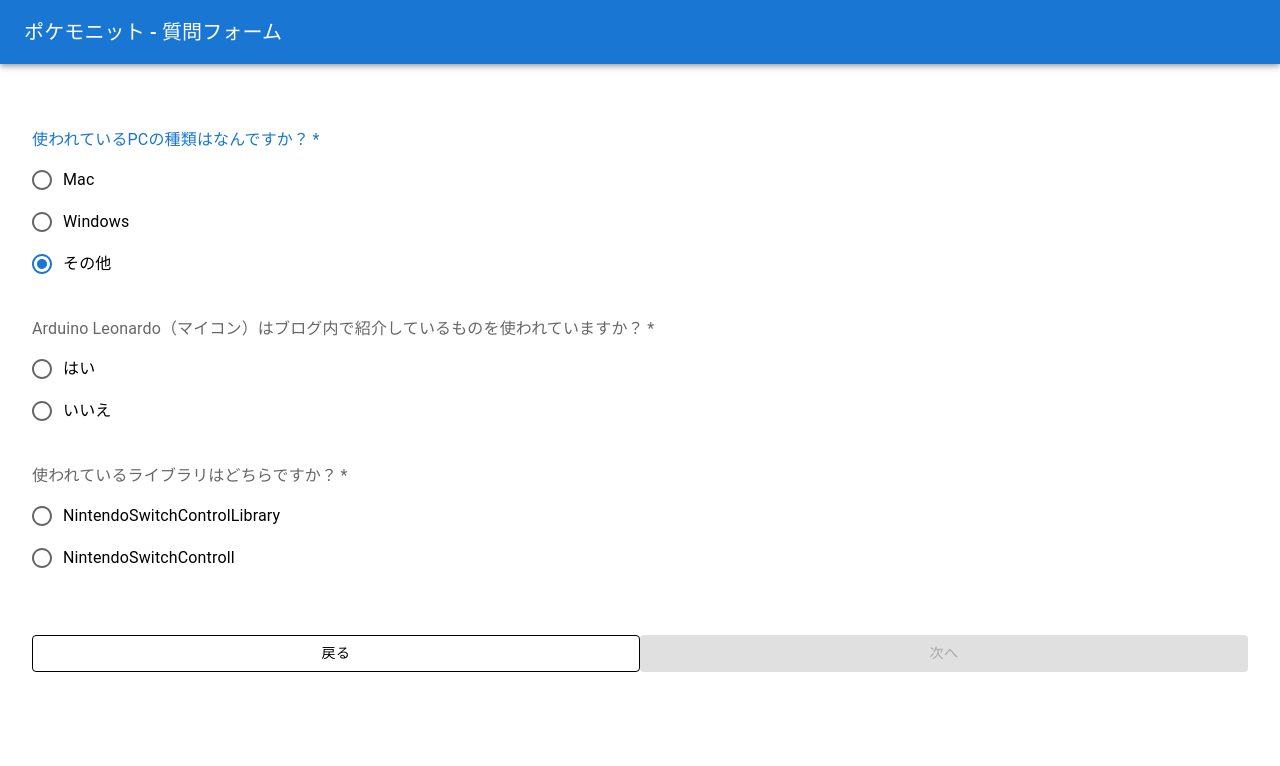
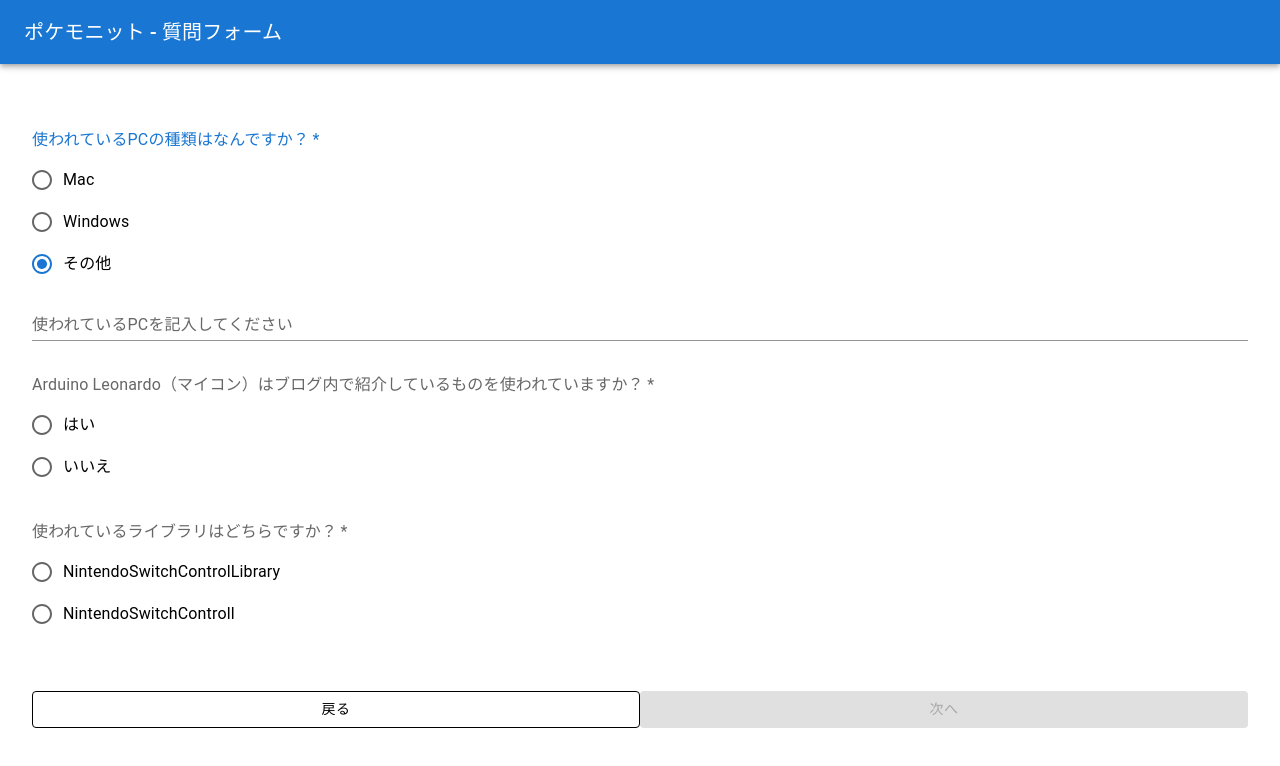
Before and after one commit to lefmarna/contact.pokemonit, a Next.js app: page /setup in a window 1280 px wide. Both pictures are taken after a click on the label "その他". Shown: the top 766 px of the page. Built offline with nearby package versions, Linux system fonts and the light colour scheme.

Commit message:
feat: その他を選んだ際にテキストフィールドを展開できるよう実装

```diff
--- a/components/RadioForm.tsx
+++ b/components/RadioForm.tsx
@@ -2,7 +2,7 @@ import { FormControl, FormControlLabel, FormLabel, Radio, RadioGroup } from '@mu
 import { RadioType } from '../types'
 
 export const RadioForm = (props: RadioType) => {
-  const { formLabel, items, handleChange } = props
+  const { children, formLabel, items, handleChange } = props
 
   return (
     <FormControl sx={{ width: 1, mb: 4 }}>
@@ -19,6 +19,7 @@ export const RadioForm = (props: RadioType) => {
           />
         ))}
       </RadioGroup>
+      {children}
     </FormControl>
   )
 }
--- a/pages/setup/index.tsx
+++ b/pages/setup/index.tsx
@@ -1,4 +1,4 @@
-import { Box } from '@mui/material'
+import { Box, TextField } from '@mui/material'
 import type { NextPage } from 'next'
 import { useRouter } from 'next/router'
 import { ChangeEvent, useState } from 'react'
@@ -15,8 +15,12 @@ const Computer: NextPage = () => {
     { value: 'other', label: 'その他' },
   ]
   const [computerValue, setComputerValue] = useState('')
+  const [computerTextfield, setComputerTextfield] = useState('')
   const onChangeComputerValue = (e: ChangeEvent<HTMLInputElement>) => {
     setComputerValue(e.target.value)
+  }
+  const onChangeComputerTextfield = (e: ChangeEvent<HTMLInputElement>) => {
+    setComputerTextfield(e.target.value)
   }
 
   // Arduino Leonardo（マイコン）はブログ内で紹介しているものを使われていますか？
@@ -41,7 +45,11 @@ const Computer: NextPage = () => {
     setLibraryValue(e.target.value)
   }
 
-  const disabled = computerValue === '' || miconValue === '' || libraryValue === ''
+  const disabled =
+    computerValue === '' ||
+    (computerValue === 'other' && computerTextfield === '') ||
+    miconValue === '' ||
+    libraryValue === ''
   const router = useRouter()
   const onClickRouterBack = () => {
     router.back()
@@ -54,7 +62,17 @@ const Computer: NextPage = () => {
   return (
     <div className={styles.container}>
       <main className={styles.main}>
-        <RadioForm formLabel={computerTitle} items={computerItems} handleChange={onChangeComputerValue} />
+        <RadioForm formLabel={computerTitle} items={computerItems} handleChange={onChangeComputerValue}>
+          {computerValue === 'other' && (
+            <TextField
+              label='使われているPCを記入してください'
+              variant='standard'
+              value={computerTextfield}
+              onChange={onChangeComputerTextfield}
+              sx={{ mt: 1 }}
+            />
+          )}
+        </RadioForm>
         <RadioForm formLabel={miconTitle} items={miconItems} handleChange={onChangeMiconValue} />
         <RadioForm formLabel={libraryTitle} items={libraryItems} handleChange={onChangeLibraryValue} />
         <Box sx={{ display: 'flex', justifyContent: 'space-around', alignItems: 'center', width: 1, mt: 3 }}>
--- a/types/index.d.ts
+++ b/types/index.d.ts
@@ -1,6 +1,7 @@
-import { ChangeEvent } from 'react'
+import { ChangeEvent, ReactNode } from 'react'
 
 export type RadioType = {
+  children?: ReactNode
   formLabel: string
   items: RadioItem[]
   handleChange: (e: ChangeEvent<HTMLInputElement>) => void
```
